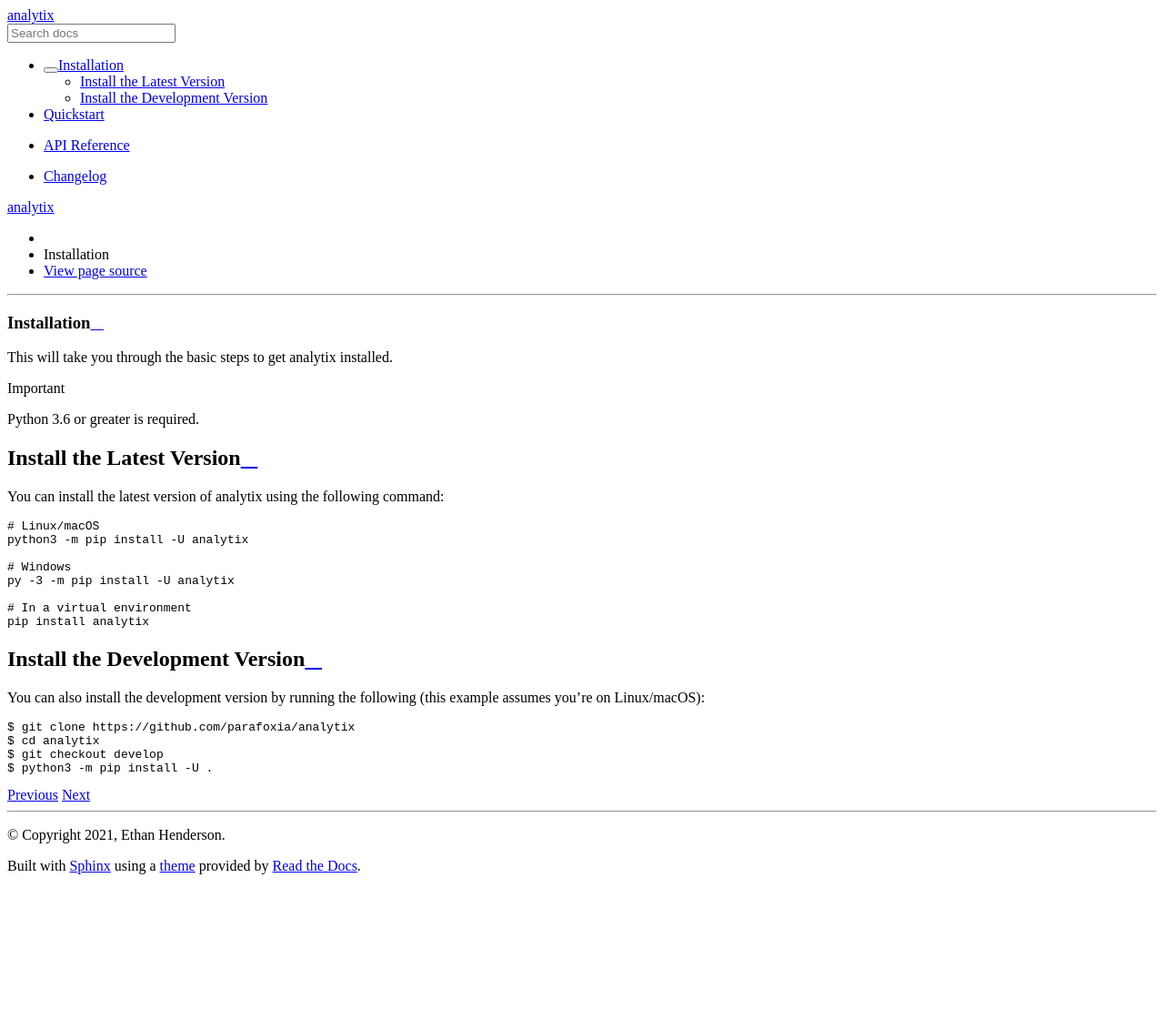
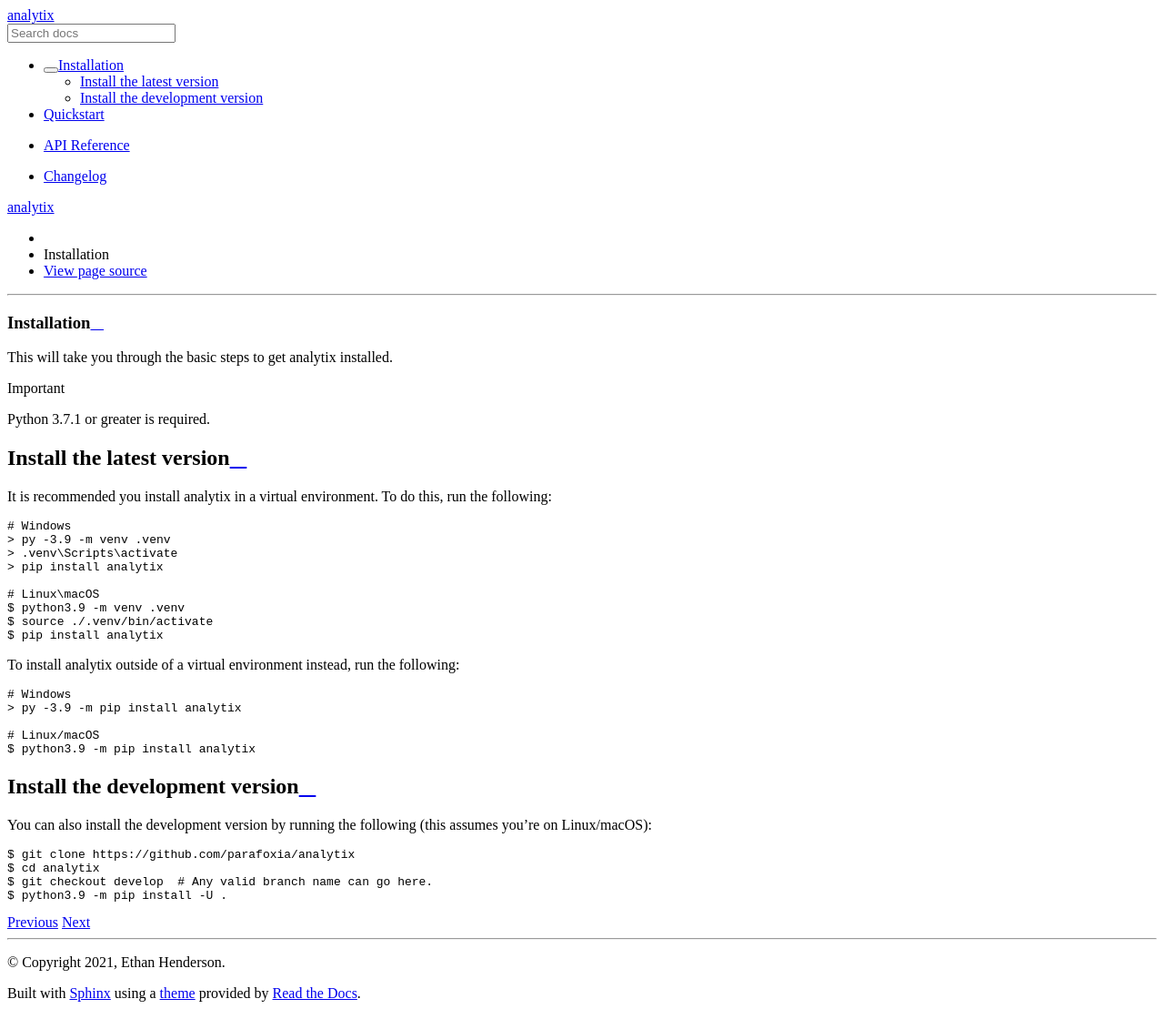
Before and after one commit to parafoxia/analytix, a Sphinx documentation site: the page built from docs/usage/install.rst, in a window 1280 px wide. Shown: the whole page at 91% size. Built offline with Sphinx 7.4.7 and the Read the Docs theme 2.0.0, drawn with Linux system fonts in a browser that asks for light colours; before the commit the page ends 969 px from its top, so only the background shows below that.

Commit message:
Updated existing docs for v1
These will be updated further for the non-rc version!

```diff
--- a/docs/usage/install.rst
+++ b/docs/usage/install.rst
@@ -5,32 +5,43 @@
 
 .. important::
 
-    Python 3.6 or greater is required.
+    Python 3.7.1 or greater is required.
 
-Install the Latest Version
+Install the latest version
 --------------------------
 
-You can install the latest version of analytix using the following command:
+It is recommended you install analytix in a virtual environment. To do this, run the following:
 
 .. code-block:: bash
 
-    # Linux/macOS
-    python3 -m pip install -U analytix
+    # Windows
+    > py -3.9 -m venv .venv
+    > .venv\Scripts\activate
+    > pip install analytix
+
+    # Linux\macOS
+    $ python3.9 -m venv .venv
+    $ source ./.venv/bin/activate
+    $ pip install analytix
+
+To install analytix outside of a virtual environment instead, run the following:
+
+.. code-block:: bash
 
     # Windows
-    py -3 -m pip install -U analytix
+    > py -3.9 -m pip install analytix
 
-    # In a virtual environment
-    pip install analytix
+    # Linux/macOS
+    $ python3.9 -m pip install analytix
 
-Install the Development Version
+Install the development version
 -------------------------------
 
-You can also install the development version by running the following (this example assumes you're on Linux/macOS):
+You can also install the development version by running the following (this assumes you're on Linux/macOS):
 
 .. code-block:: bash
 
     $ git clone https://github.com/parafoxia/analytix
     $ cd analytix
-    $ git checkout develop
-    $ python3 -m pip install -U .
+    $ git checkout develop  # Any valid branch name can go here.
+    $ python3.9 -m pip install -U .
```
Also changed, not shown: docs/abc.rst (deleted, +0 -13 lines), docs/api.rst (+1 -22 lines), docs/changelog.rst (+23 -0 lines), docs/index.rst (+5 -6 lines), docs/usage/quickstart.rst (+10 -22 lines).
